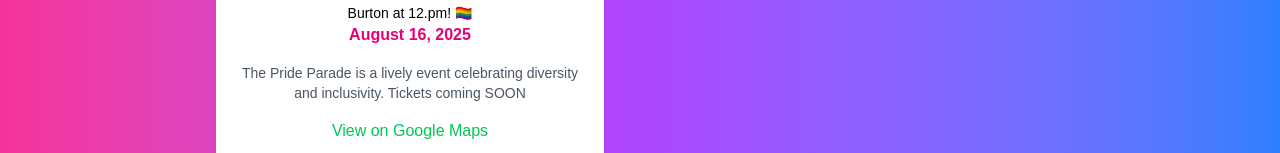
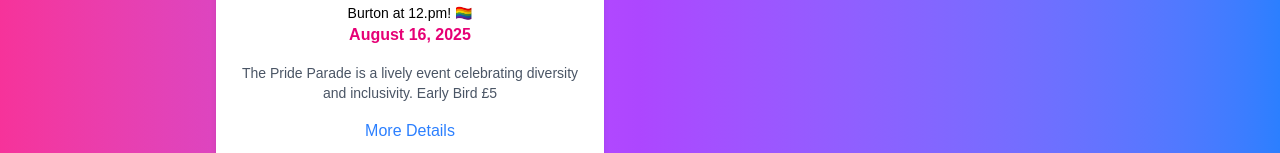
Before and after one commit to cameronlowndes/Burton_pride, a Next.js app: page / in a window 1280 px wide. Shown: the part 2745-2898 px from the top of the page. Built offline with nearby package versions, Linux system fonts and the light colour scheme.

Commit message:
fix pride

```diff
--- a/app/components/EventCard.tsx
+++ b/app/components/EventCard.tsx
@@ -94,10 +94,11 @@ const EventPage: React.FC = () => {
         name: "Pride Event",
         description: "Join us for a vibrant celebration on Shobnall Fields in Burton at 12.pm! 🏳️‍🌈",
         date: "August 16, 2025",
-        details: "The Pride Parade is a lively event celebrating diversity and inclusivity. Tickets coming SOON",
+        details: "The Pride Parade is a lively event celebrating diversity and inclusivity. Early Bird £5",
+        link: "https://www.eventbrite.com/e/pride-event-tickets-1316358476639?aff=oddtdtcreator",
         mapLink: "https://www.google.com/maps?q=Shobnall+Fields+Burton",
         isEventPassed: new Date("2025-08-16") < currentDate,
-        image: "/image/Pride_event_soon.png",
+        image: "/image/PrideEventPoster.png",
         onImageClick: setModalImage
       },
       {
```
Also changed, not shown: 1 other file (tests, documents, lock files or other folders).
